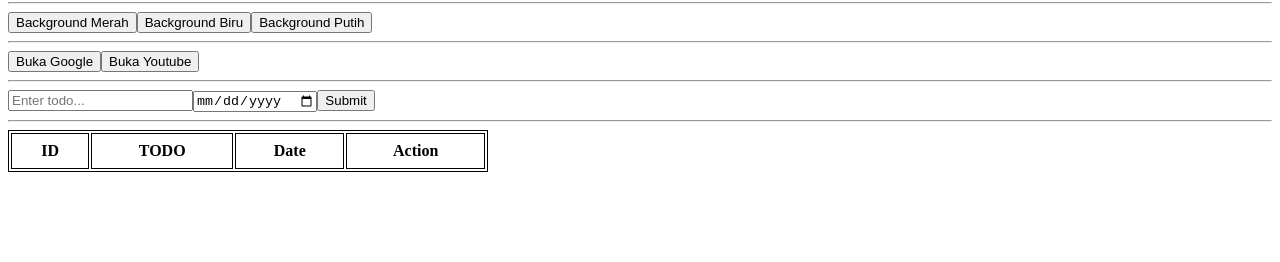
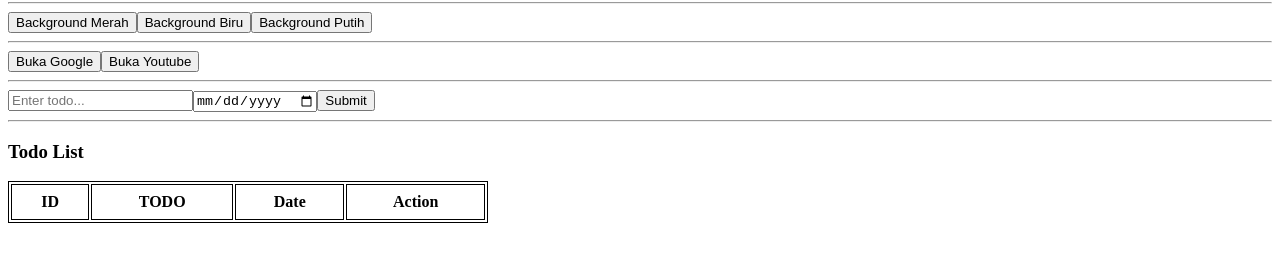
Before and after one commit to Ripaldiansyah/todo-app, a plain HTML site: page src/index.html in a window 1280 px wide. Shown: the part 78-340 px from the top of the page. Drawn offline with Linux system fonts and the light colour scheme.

Commit message:
Add : title for table list

```diff
--- a/src/index.html
+++ b/src/index.html
@@ -20,8 +20,6 @@
             border: 1px solid black;
             padding: 8px;
         }
-
-
     </style>
     <title>Todo App</title>
 </head>
@@ -45,6 +43,7 @@
     <section class="todo-list-section">
         <hr>
         <div class="todo-list-container">
+            <h3>Todo List</h3>
             <table class="todo-data">
                 <thead>
                 <tr>
--- a/src/index.js
+++ b/src/index.js
@@ -41,13 +41,9 @@ function handleSubmit(todoValue, dateValue) {
 
 }
 
-
-
 export function setIdUpdate(id){
         idUpdate = id;
 }
-
-
 
 function handleInsert(todoValue, dateValue){
 
--- a/src/service/TodoService.js
+++ b/src/service/TodoService.js
@@ -37,7 +37,6 @@ export class TodoService{
         const inputs = TODO_CONTAINER.querySelectorAll('input');
         inputs[0].value = todo ;
         inputs[1].value = date ;
-
         setIdUpdate(id)
 
     }
```
